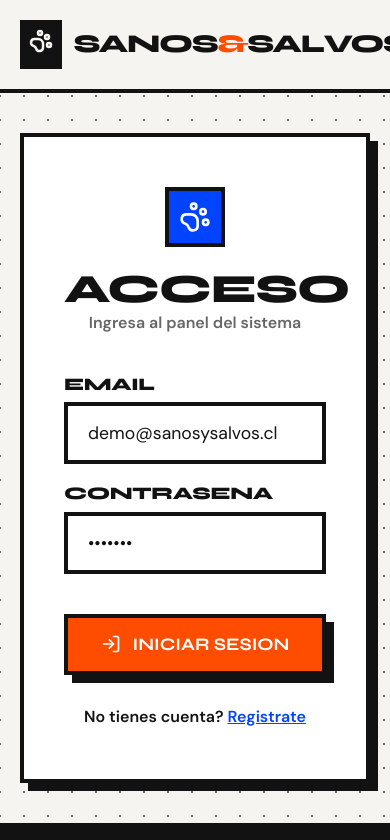
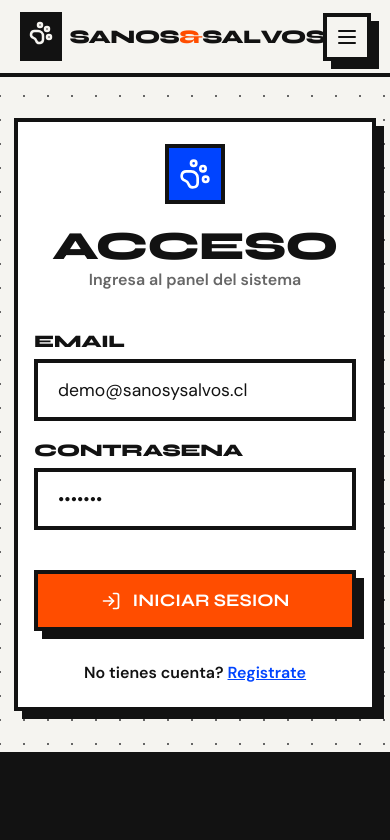
Before and after one commit to Martiinnn/sanos-salvos-front, a React (Vite) app: page /login in a window 390 px wide. Shown: the top 840 px of the page. Built offline with nearby package versions, Linux system fonts and the light colour scheme.

Commit message:
Improve mobile UX across navbar, auth, and reports map
Optimize small-screen layout by compacting navbar branding, making auth cards and register form responsive, and improving map controls/container behavior on mobile breakpoints.

```diff
--- a/src/components/layout/Navbar.jsx
+++ b/src/components/layout/Navbar.jsx
@@ -64,23 +64,23 @@ export default function Navbar() {
   };
 
   return (
-    <nav style={{
+    <nav className="navbar-root" style={{
       position: 'sticky', top: 0, zIndex: 50,
       background: 'var(--bg-primary)',
       borderBottom: 'var(--border-thick)',
       padding: '20px 0'
     }}>
-      <div className="container" style={{ display: 'flex', justifyContent: 'space-between', alignItems: 'center' }}>
+      <div className="container navbar-inner" style={{ display: 'flex', justifyContent: 'space-between', alignItems: 'center' }}>
 
         {/* Logo */}
-        <Link to="/" style={{ display: 'flex', alignItems: 'center', gap: '12px' }}>
+        <Link to="/" className="navbar-logo" style={{ display: 'flex', alignItems: 'center', gap: '12px' }}>
           <div style={{
             background: 'var(--text-primary)', color: 'var(--bg-primary)',
             padding: '8px', border: 'var(--border-thin)', borderRadius: 'var(--radius-sharp)'
           }}>
             <PawPrint size={24} strokeWidth={2.5} />
           </div>
-          <span className="display-font" style={{ fontSize: '1.6rem', letterSpacing: '-0.05em' }}>
+          <span className="display-font navbar-logo-text" style={{ fontSize: '1.6rem', letterSpacing: '-0.05em' }}>
             SANOS<span style={{ color: 'var(--accent-orange)' }}>&</span>SALVOS
           </span>
         </Link>
@@ -92,7 +92,7 @@ export default function Navbar() {
         </div>
 
         {/* Auth Buttons */}
-        <div style={{ display: 'none', gap: '16px', alignItems: 'center' }} className="md-flex">
+        <div style={{ display: 'none', gap: '16px', alignItems: 'center' }} className="md-flex navbar-auth-wrap">
           <button
             onClick={handleMatchesClick}
             className="nav-icon-btn"
--- a/src/index.css
+++ b/src/index.css
@@ -466,3 +466,47 @@ a {
     width: 100%;
   }
 }
+
+@media (max-width: 820px) {
+  .navbar-root {
+    padding: 12px 0 !important;
+  }
+  .navbar-inner {
+    gap: 10px;
+  }
+  .navbar-logo {
+    gap: 8px !important;
+    min-width: 0;
+  }
+  .navbar-logo-text {
+    font-size: 1.2rem !important;
+    letter-spacing: -0.03em !important;
+    white-space: nowrap;
+  }
+}
+
+@media (max-width: 700px) {
+  .auth-page {
+    padding: 24px 14px !important;
+  }
+  .auth-card {
+    padding: 22px 16px !important;
+  }
+  .register-form {
+    grid-template-columns: 1fr !important;
+  }
+}
+
+@media (max-width: 860px) {
+  .map-controls-wrap {
+    min-width: 0 !important;
+    width: 100%;
+  }
+}
+
+@media (max-width: 700px) {
+  .map-shell {
+    height: 58vh !important;
+    box-shadow: 10px 10px 0px var(--text-primary) !important;
+  }
+}
--- a/src/pages/Login.jsx
+++ b/src/pages/Login.jsx
@@ -31,8 +31,8 @@ export default function Login() {
   };
 
   return (
-    <div style={{ minHeight: '80vh', display: 'flex', alignItems: 'center', justifyContent: 'center', padding: '40px 20px' }}>
-      <div className="brutal-card animate-in" style={{ width: '100%', maxWidth: '500px', padding: '50px 40px' }}>
+    <div className="auth-page" style={{ minHeight: '80vh', display: 'flex', alignItems: 'center', justifyContent: 'center', padding: '40px 20px' }}>
+      <div className="brutal-card animate-in auth-card" style={{ width: '100%', maxWidth: '500px', padding: '50px 40px' }}>
         <div style={{ textAlign: 'center', marginBottom: '40px' }}>
           <div style={{
             display: 'inline-flex', alignItems: 'center', justifyContent: 'center',
--- a/src/pages/MapView.jsx
+++ b/src/pages/MapView.jsx
@@ -115,7 +115,7 @@ export default function MapView() {
               </p>
             </div>
 
-            <div style={{ display: 'flex', flexDirection: 'column', gap: '10px', minWidth: '320px', maxWidth: '100%' }}>
+            <div className="map-controls-wrap" style={{ display: 'flex', flexDirection: 'column', gap: '10px', minWidth: '320px', maxWidth: '100%' }}>
               <div style={{ display: 'flex', gap: '8px', flexWrap: 'wrap', background: 'var(--bg-secondary)', padding: '8px', border: 'var(--border-thick)' }}>
                 {[
                   { value: 'todos', label: 'Todos' },
@@ -163,7 +163,7 @@ export default function MapView() {
       </div>
 
       <div className="container" style={{ marginTop: '40px' }}>
-        <div className="animate-in delay-1" style={{
+        <div className="animate-in delay-1 map-shell" style={{
           border: 'var(--border-thick)',
           background: 'var(--bg-secondary)',
           boxShadow: '16px 16px 0px var(--text-primary)',
--- a/src/pages/Register.jsx
+++ b/src/pages/Register.jsx
@@ -31,8 +31,8 @@ export default function Register() {
   };
 
   return (
-    <div style={{ minHeight: '80vh', display: 'flex', alignItems: 'center', justifyContent: 'center', padding: '40px 20px' }}>
-      <div className="brutal-card animate-in" style={{ width: '100%', maxWidth: '700px', padding: '30px 40px' }}>
+    <div className="auth-page" style={{ minHeight: '80vh', display: 'flex', alignItems: 'center', justifyContent: 'center', padding: '40px 20px' }}>
+      <div className="brutal-card animate-in auth-card register-card" style={{ width: '100%', maxWidth: '700px', padding: '30px 40px' }}>
 
         <div style={{ textAlign: 'center', marginBottom: '20px' }}>
           <div style={{
@@ -56,7 +56,7 @@ export default function Register() {
           </div>
         )}
 
-        <form onSubmit={handleSubmit} style={{ display: 'grid', gridTemplateColumns: '1fr 1fr', gap: '16px' }}>
+        <form onSubmit={handleSubmit} className="register-form" style={{ display: 'grid', gridTemplateColumns: '1fr 1fr', gap: '16px' }}>
 
           <div>
             <label className="display-font" style={{ display: 'block', fontSize: '0.9rem', marginBottom: '4px' }}>NOMBRE COMPLETO</label>
```
